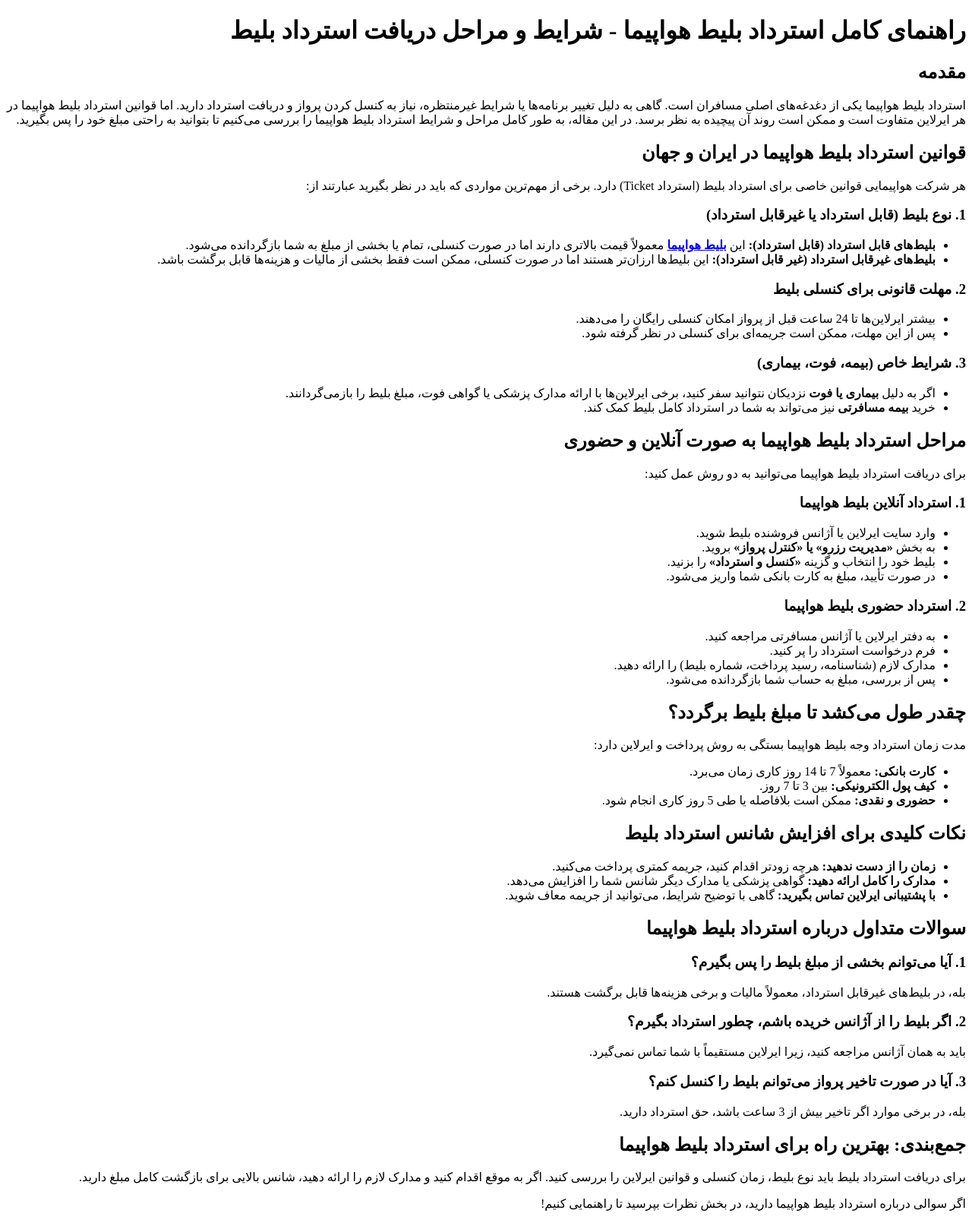
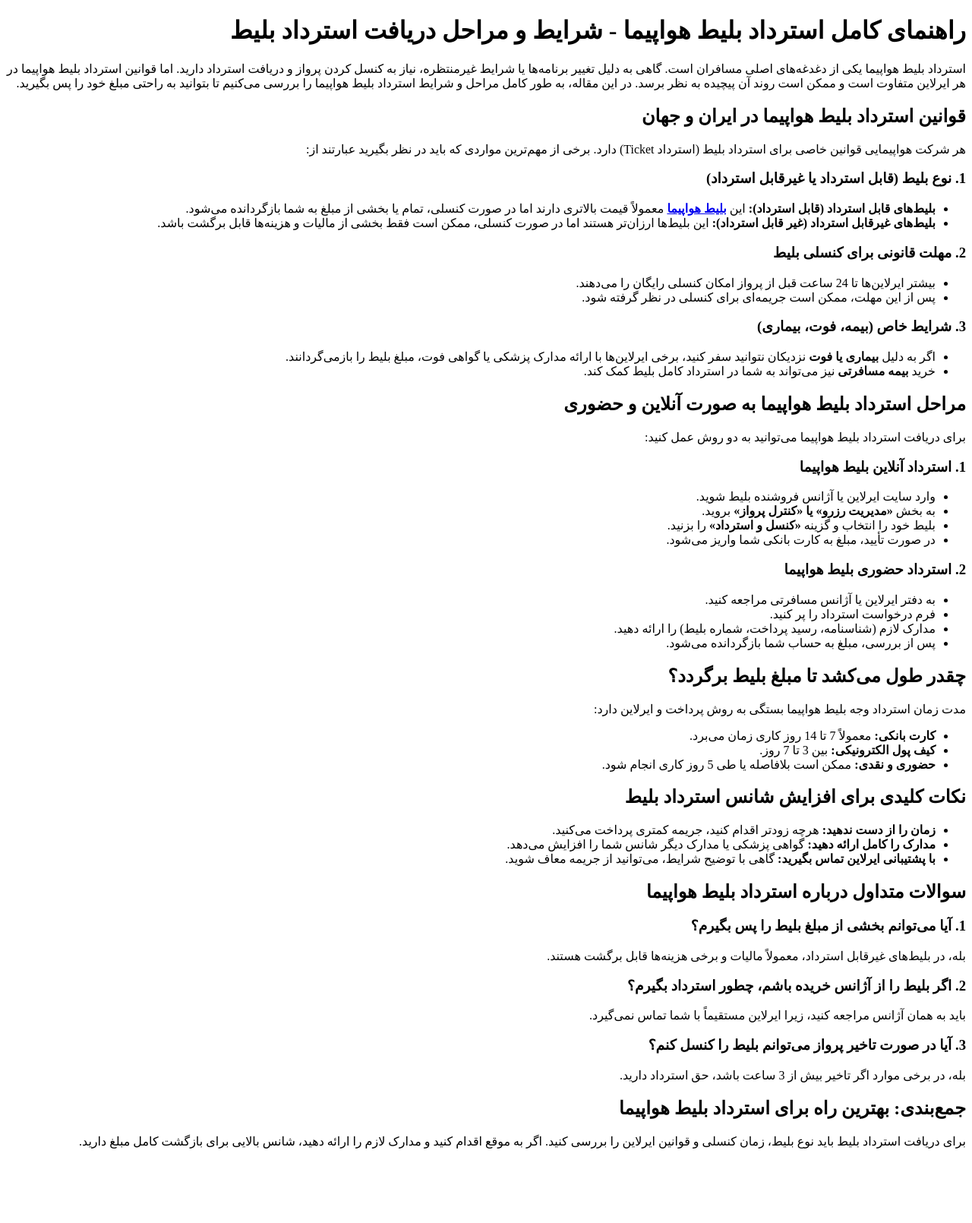
Before and after one commit to developer154-sud/cloud, a plain HTML site: page index.html in a window 1280 px wide. Shown: the whole page at 76% size. After the commit the page ends 1528 px from the top, so only its background shows below. Drawn offline with Linux system fonts and the light colour scheme.

Commit message:
Update index.html

```diff
--- a/index.html
+++ b/index.html
@@ -45,7 +45,6 @@
 <h1>راهنمای کامل استرداد بلیط هواپیما - شرایط و مراحل دریافت استرداد بلیط</h1>
 
 <section>
-    <h2>مقدمه</h2>
     <p>استرداد بلیط هواپیما یکی از دغدغه‌های اصلی مسافران است. گاهی به دلیل تغییر برنامه‌ها یا شرایط غیرمنتظره، نیاز به کنسل کردن پرواز و دریافت استرداد دارید. اما قوانین استرداد بلیط هواپیما در هر ایرلاین متفاوت است و ممکن است روند آن پیچیده به نظر برسد. در این مقاله، به طور کامل مراحل و شرایط <span class="highlight">استرداد بلیط هواپیما</span> را بررسی می‌کنیم تا بتوانید به راحتی مبلغ خود را پس بگیرید.</p>
 </section>
 
@@ -128,7 +127,6 @@
 <section>
     <h2>جمع‌بندی: بهترین راه برای استرداد بلیط هواپیما</h2>
     <p>برای <span class="highlight">دریافت استرداد بلیط</span> باید نوع بلیط، زمان کنسلی و قوانین ایرلاین را بررسی کنید. اگر به موقع اقدام کنید و مدارک لازم را ارائه دهید، شانس بالایی برای بازگشت کامل مبلغ دارید.</p>
-    <p>اگر سوالی درباره <span class="highlight">استرداد بلیط هواپیما</span> دارید، در بخش نظرات بپرسید تا راهنمایی کنیم!</p>
 </section>
 
 </body>
```
